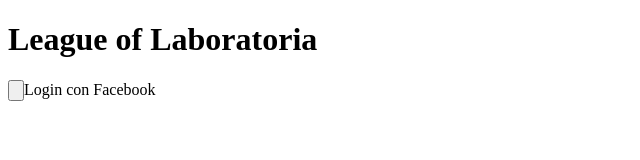
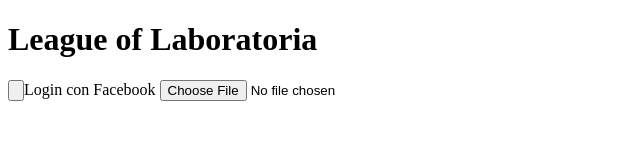
Before and after one commit to carrz/Magic-tcg, a plain HTML site: page index.html in a window 1280 px wide. Shown: the whole page, without its empty margins (0-640 px from the left). Drawn offline with nearby package versions, Linux system fonts and the light colour scheme.

Commit message:
Agregando función para subir archivos

```diff
--- a/app.js
+++ b/app.js
@@ -19,3 +19,15 @@ function facebookLogin() {
       console.log("Error > " + error);
   });
 }
+
+function onLoadFile() {
+  var storage = firebase.storage();
+  var storageRef = firebase.storage().ref();
+
+  var file = document.getElementById('uploadBtn').files[0];
+  var thisRef = storageRef.child('NewFiles/' + file.name);
+
+  thisRef.put(file).then(function(snapshot) {
+    console.log('Uploaded a blob or file!');
+  })
+}
--- a/index.html
+++ b/index.html
@@ -9,6 +9,7 @@
 <body>
   <h1>League of Laboratoria</h1>
     <input type="button" onclick="facebookLogin()">Login con Facebook</input>
+    <input type="file" name="uploadBtn" id="uploadBtn" onchange="onLoadFile()">
     <div id="champions"></div>
 
   <script src="./app.js"></script>
```
